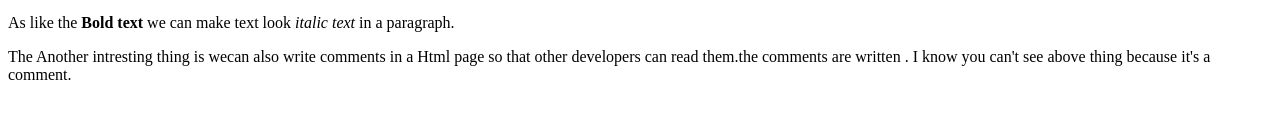
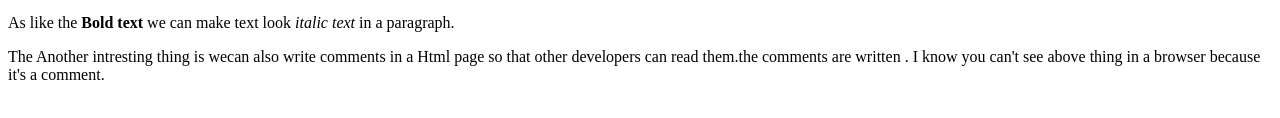
Before and after one commit to Surya-Chandra-Reddy/git_test, a plain HTML site: page html_boilerplate/index.html in a window 1280 px wide. Shown: the part 316-434 px from the top of the page. Drawn offline with Linux system fonts and the light colour scheme.

Commit message:
html_boilerplate

```diff
--- a/html_boilerplate/index.html
+++ b/html_boilerplate/index.html
@@ -29,7 +29,7 @@
         The Another intresting thing is wecan also write comments in a Html page
         so that other developers can read them.the comments are written
         <!-- in these brackets-->.
-        I know you can't see above thing because it's a comment.
+        I know you can't see above thing in a browser because it's a comment.
     </p>
 </body>
 </html>
```
